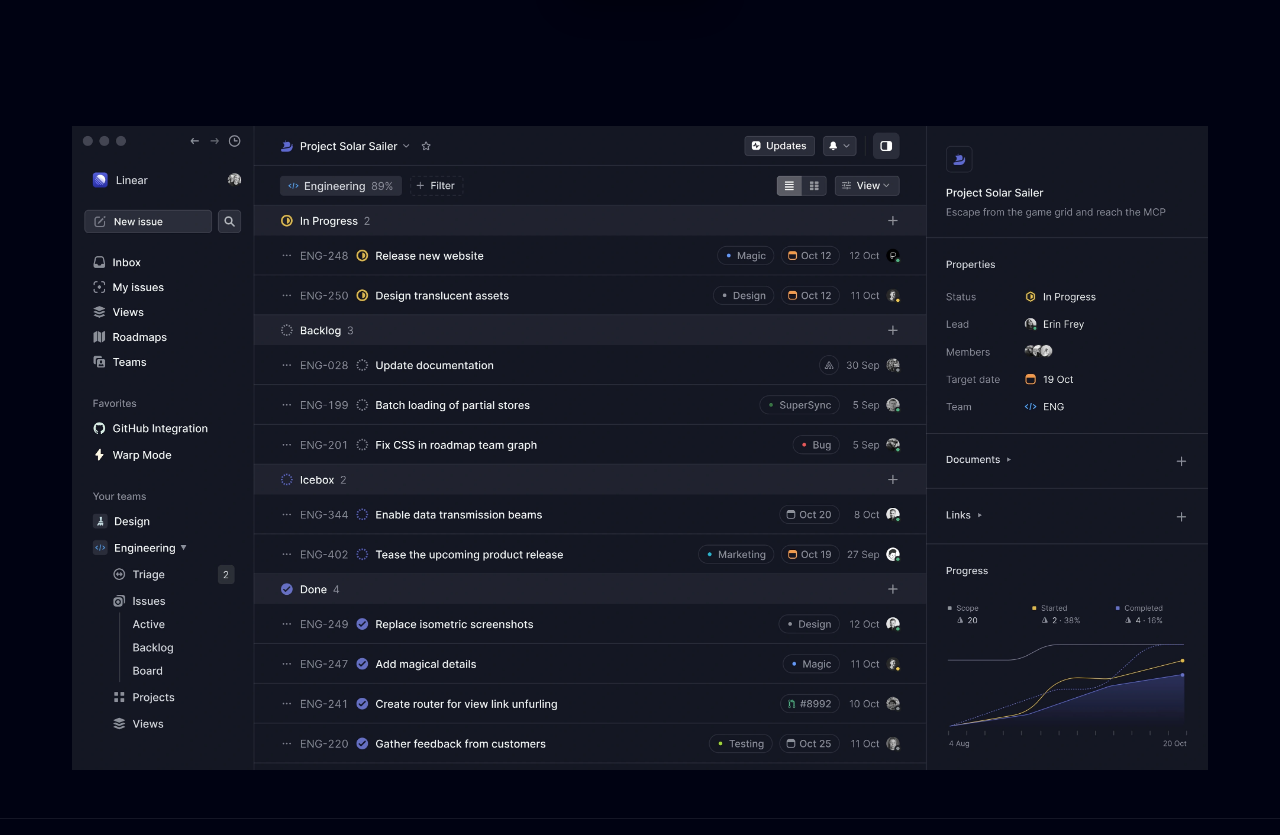
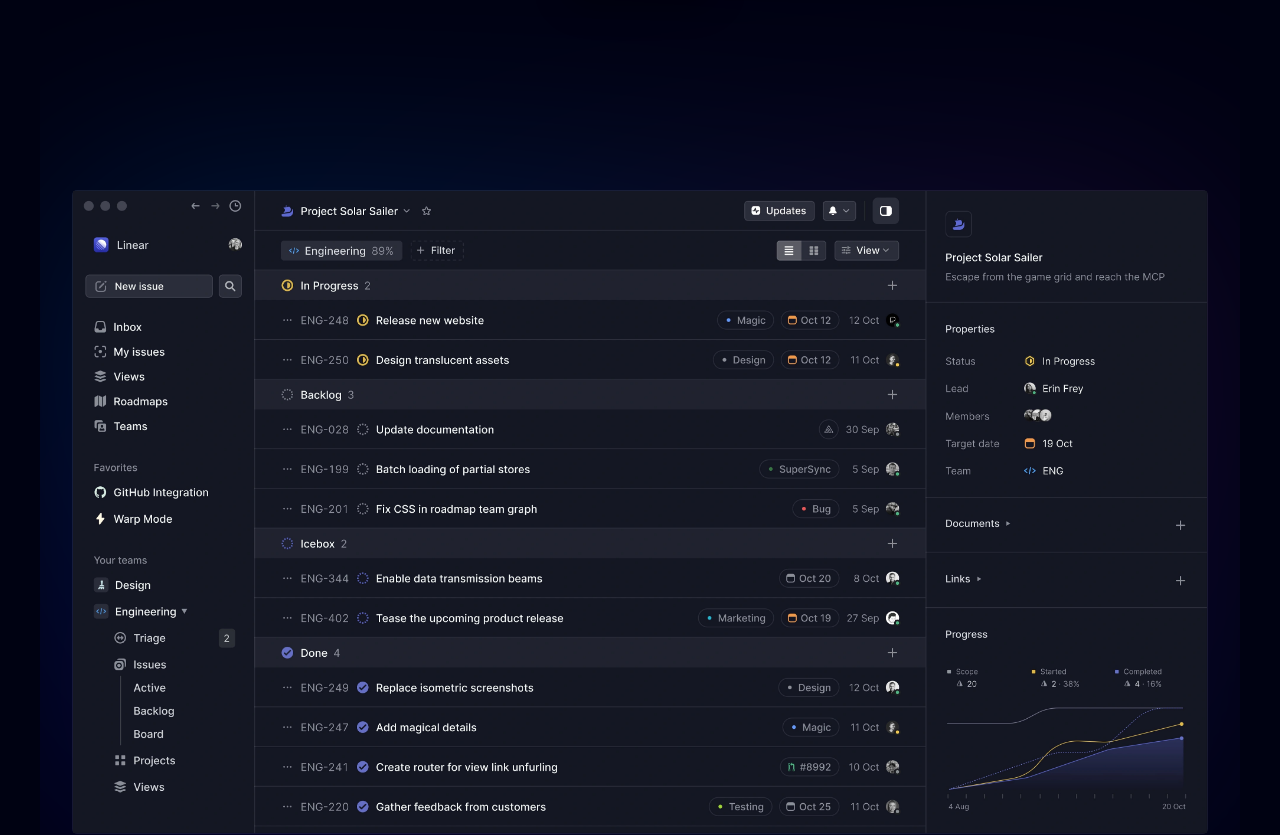
Before and after one commit to Sina-Abf/linear.app-clone, a Next.js app: page / in a window 1280 px wide. Shown: the part 503-1338 px from the top of the page. Built offline with nearby package versions, Linux system fonts and the light colour scheme.

Commit message:
add image animations and glow

```diff
--- /dev/null
+++ b/app/components/hero-image.tsx
@@ -0,0 +1,39 @@
+'use client';
+
+import Image from 'next/image';
+import { useInView } from 'react-intersection-observer';
+import { twMerge } from 'tailwind-merge';
+import hero from '~/public/images/hero.webp';
+
+const HeroImage = () => {
+  const { ref, inView } = useInView({
+    threshold: 0.4,
+    triggerOnce: true
+  });
+
+  return (
+    <div
+      ref={ref}
+      className='[perspective:2000px] py-[6.4rem] mt-[12.8rem]'
+    >
+      <div
+        className={twMerge(
+          'relative bg-hero-gradient border border-transparent-white bg-white bg-opacity-[0.01] rounded-lg',
+          inView ? 'animate-image-rotate' : '[transform:rotateX(25deg)]',
+          'before:w-full before:h-full before:top-0 before:left-0 before:absolute before:bg-hero-glow before:[filter:blur(120px)] before:opacity-0',
+          inView && 'before:animate-image-glow'
+        )}
+      >
+        <Image
+          className={twMerge(
+            'relative z-10 transition-opacity delay-[680ms]',
+            inView ? 'opacity-100' : 'opacity-0'
+          )}
+          src={hero}
+          alt='hero image'
+        />
+      </div>
+    </div>
+  );
+};
+export default HeroImage;
--- a/app/page.tsx
+++ b/app/page.tsx
@@ -1,12 +1,12 @@
 import Image from 'next/image';
 import Hero from './components/hero';
-import hero from '~/public/images/hero.webp';
 import Button from './components/ui/button';
 import Container from './components/container';
 import { ArrowIcon } from './components/icons';
+import HeroImage from './components/hero-image';
 export default function Home() {
   return (
-    <Container className='mt-[6.4rem]'>
+    <Container className='mt-[6.4rem] overflow-hidden'>
       <Hero>
         <Button
           href='/'
@@ -40,12 +40,8 @@
             <ArrowIcon className='w-[1.6rem] h-[1.6rem]' />
           </span>
         </Button>
+        <HeroImage />
       </Hero>
-      <Image
-        className='mt-[12.8rem]'
-        src={hero}
-        alt='hero image'
-      />
     </Container>
   );
 }
--- a/package.json
+++ b/package.json
@@ -13,6 +13,7 @@
     "next": "latest",
     "react": "latest",
     "react-dom": "latest",
+    "react-intersection-observer": "^9.5.2",
     "tailwind-merge": "^1.14.0"
   },
   "devDependencies": {
--- a/tailwind.config.ts
+++ b/tailwind.config.ts
@@ -53,16 +53,41 @@
     },
     backgroundImage: {
       'page-gradient':
-        'radial-gradient(ellipse 80% 50% at 50% -20%,rgba(120,119,198,0.3), transparent)'
+        'radial-gradient(ellipse 80% 50% at 50% -20%,rgba(120,119,198,0.3), transparent)',
+      'hero-gradient':
+        'radial-gradient(ellipse 50% 80% at 20% 40%,rgba(93,52,221,0.1),transparent), radial-gradient(ellipse 50% 80% at 80% 50%,rgba(120,119,198,0.15),transparent)',
+      'hero-glow':
+        'conic-gradient(from 230.29deg at 51.63% 52.16%, rgb(36, 0, 255) 0deg, rgb(0, 135, 255) 67.5deg, rgb(108, 39, 157) 198.75deg, rgb(24, 38, 163) 251.25deg, rgb(54, 103, 196) 301.88deg, rgb(105, 30, 255) 360deg)'
     },
     keyframes: {
       'fade-in': {
         from: { opacity: '0', transform: 'translateY(-10px)' },
         to: { opacity: '1', transform: 'none' }
+      },
+      'image-rotate': {
+        '0%': { transform: 'rotateX(25deg)' },
+        '25%': { transform: 'rotateX(25deg) scale(0.9)' },
+        '60%': { transform: 'none' },
+        '100%': { transform: 'none' }
+      },
+      'image-glow': {
+        '0%': {
+          opacity: '0',
+          'animation-timing-function': 'cubic-bezier(0.74, 0.25, 0.76, 1)'
+        },
+        '10%': {
+          opacity: '1',
+          'animation-timing-function': 'cubic-bezier(0.12, 0.01, 0.08, 0.99)'
+        },
+        '100%': {
+          opacity: '0.2'
+        }
       }
     },
     animation: {
-      'fade-in': 'fade-in 1000ms var(--animation-delay, 0ms) ease forwards'
+      'fade-in': 'fade-in 1000ms var(--animation-delay, 0ms) ease forwards',
+      'image-rotate': 'image-rotate 1400ms ease forwards',
+      'image-glow': 'image-glow 4100ms 600ms ease-out forwards'
     }
   },
   plugins: []
```
Also changed, not shown: app/components/icons/index.tsx (+2 -2 lines), 1 other file (tests, documents, lock files or other folders).
